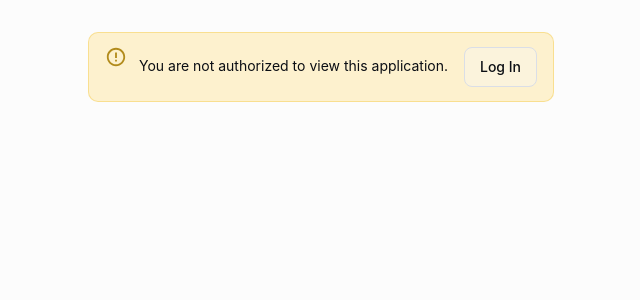
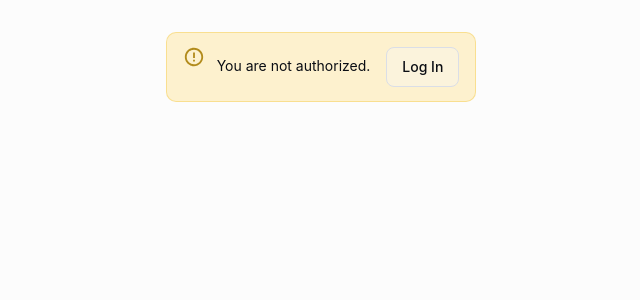
Before and after one commit to AdamBrawner/material-template, a React (Vite) app: page / in a window 1280 px wide. Both pictures are taken after typing "Sample", "Sample123" into the empty fields and a click on the button "Sign in". Shown: the top 300 px of the page, without its empty margins (319-959 px from the left). Built offline with nearby package versions, Linux system fonts and the light colour scheme.

Commit message:
comments

```diff
--- a/src/components/AuthorizedRoutes.tsx
+++ b/src/components/AuthorizedRoutes.tsx
@@ -10,6 +10,7 @@ interface AuthorizedRoutesProps {
 	AppRouter: React.ComponentType;
 }
 
+/** If authorized, show app with nav menu. If not, show sign in page. */
 export const AuthorizedRoutes: React.FC<AuthorizedRoutesProps> = ({
 	AppRouter,
 }) => {
--- a/src/components/DemoList.tsx
+++ b/src/components/DemoList.tsx
@@ -10,6 +10,7 @@ import useDialogs from "../context/useDialogs";
 import useNotifications from "../context/useNotifications";
 import PageContainer from "./PageContainer";
 
+/** Don't use Demo components in real apps */
 export default function DemoList() {
 	const dialogs = useDialogs();
 	const notifications = useNotifications();
--- a/src/components/DemoRouter.tsx
+++ b/src/components/DemoRouter.tsx
@@ -13,7 +13,7 @@ const router = createHashRouter([
 				path: "/",
 				Component: DemoList,
 			},
-			// Fallback route for the example routes in dashboard sidebar items
+			// Fallback route
 			{
 				path: "*",
 				Component: NotAuthorized,
@@ -22,5 +22,6 @@ const router = createHashRouter([
 	},
 ]);
 
+/** Don't use Demo components in real apps */
 export const DemoRouter = () => <RouterProvider router={router} />;
 export default DemoRouter;
--- a/src/components/NotAuthorized.tsx
+++ b/src/components/NotAuthorized.tsx
@@ -8,7 +8,7 @@ export const NotAuthorized = () => {
 	return (
 		<Box sx={{ mt: 4, display: "flex", justifyContent: "center" }}>
 			<Alert severity="error">
-				You are not authorized to view this application.
+				You are not authorized.
 				<Button
 					variant="outlined"
 					onClick={() => setUsername("")}
```
